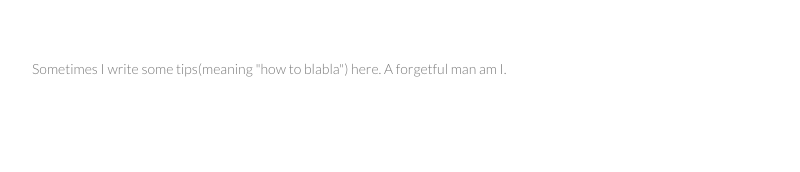
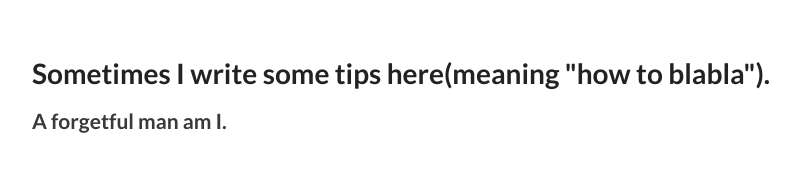
Before and after one commit to busuncle/tips, a plain HTML site: page index.html in a window 1280 px wide. Shown: the whole page, without its empty margins (26-826 px from the left). Drawn offline with Linux system fonts and the light colour scheme.

Commit message:
modify some words

```diff
--- a/index.html
+++ b/index.html
@@ -13,6 +13,7 @@
 <![endif]-->
 </head>
 <body>
-<p>Sometimes I write some tips(meaning "how to blabla") here. A forgetful man am I.</p>
+<h1>Sometimes I write some tips here(meaning "how to blabla"). </h1>
+<h2>A forgetful man am I.</h2>
 </body>
 </html>
```
